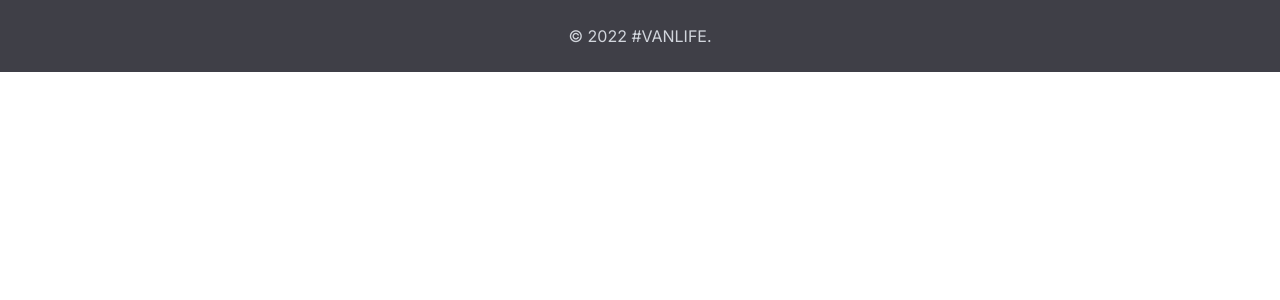
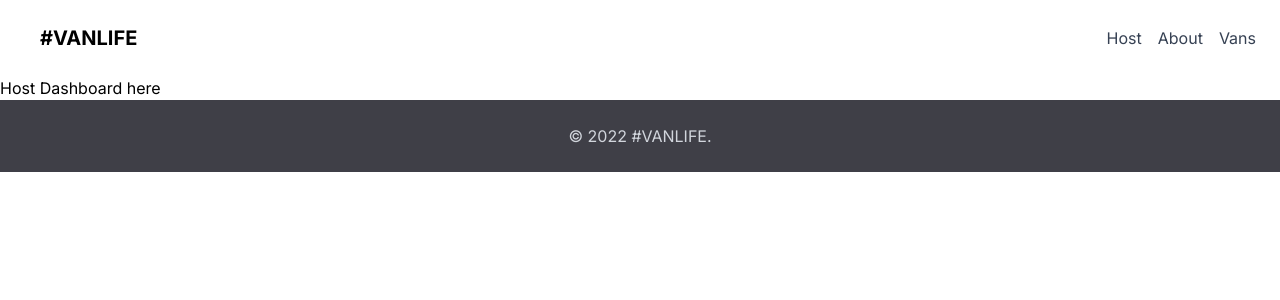
Before and after one commit to Ange290/VanLife-React-Router, a React (Vite) app in the folder VanLife/: page /host in a window 1280 px wide. Before the commit this address had no page. Shown: the top 300 px of the page. Built offline with nearby package versions, Linux system fonts and the light colour scheme; what miragejs would draw is missing.

Commit message:
Create host and its route

```diff
--- a/VanLife/src/App.tsx
+++ b/VanLife/src/App.tsx
@@ -2,9 +2,12 @@
 import { BrowserRouter, Routes, Route, Link } from 'react-router-dom';
 import Home from '../src/pages/Home';
 import About from '../src/pages/About';
-import Vans from '../src/pages/Vans';
-import VanDetail from '../src/pages/VanDetail';
+import Vans from './pages/Vans/Vans';
+import VanDetail from './pages/Vans/VanDetail';
 import Layout from './components/Layout';
+import Dashboard from './pages/Host/Dashboard';
+import Income from './pages/Host/Income';
+import Reviews from './pages/Host/Reviews';
 import './server';
 import './index.css';
 
@@ -19,6 +22,9 @@
         <Route path="/about" element={<About />} />
         <Route path="/vans" element={<Vans />} />
         <Route path="/vans/:id" element={<VanDetail />} />
+        <Route path="/host" element={<Dashboard />} />
+        <Route path="/host/income" element={<Income />} />
+        <Route path="/host/reviews" element={<Reviews />} />
         </Route>
       </Routes>
 
--- a/VanLife/src/components/Header.tsx
+++ b/VanLife/src/components/Header.tsx
@@ -8,6 +8,7 @@
           #VANLIFE
         </Link>
         <nav className="flex gap-4 text-gray-700">
+            <Link to="/host">Host</Link>
           <Link to="/about">About</Link>
           <Link to="/vans">Vans</Link>
         </nav>
--- /dev/null
+++ b/VanLife/src/pages/Host/Dashboard.tsx
@@ -0,0 +1,9 @@
+import React from "react";
+
+export default function Dashboard() {
+    return (
+        <>
+        <h1>Host Dashboard here</h1>
+        </>
+    )
+}
--- /dev/null
+++ b/VanLife/src/pages/Host/Income.tsx
@@ -0,0 +1,9 @@
+import React from "react";
+
+export default function Income() {
+    return (
+        <>
+        <h1>Host Income here</h1>
+        </>
+    )
+}
--- /dev/null
+++ b/VanLife/src/pages/Host/Reviews.tsx
@@ -0,0 +1,9 @@
+ import React from "react";
+
+ export default function Reviews() {
+    return (
+        <>
+        <h1>Host Review here</h1>
+        </>
+    )
+}
```
Also changed, not shown: VanLife/src/pages/Vans/VanDetail.tsx (renamed from VanLife/src/pages/VanDetail.tsx), VanLife/src/pages/Vans/Vans.tsx (renamed from VanLife/src/pages/Vans.tsx).
